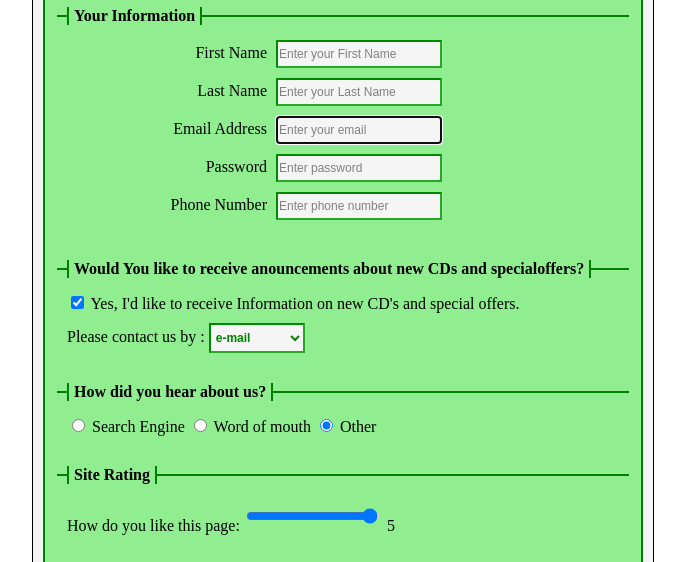
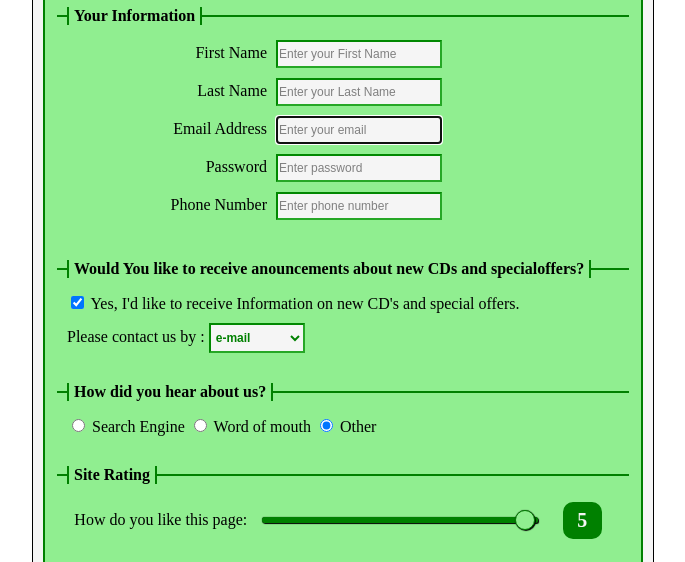
Before and after one commit to pawodyk/TUDub_WebDev1_Labs, a plain HTML site: page Lab9/index.html in a window 1280 px wide. Shown: the part 170-732 px from the top of the page, without its empty margins (297-982 px from the left). Drawn offline with Linux system fonts and the light colour scheme.

Commit message:
styled the scrollbar section

```diff
--- a/Lab9/index.html
+++ b/Lab9/index.html
@@ -69,13 +69,13 @@
                 <input type="radio" name="radioOption1" id="Other" value="Other" tabindex="6" checked="checked" required>
                 <label for="Other">Other</label>
             </fieldset>
-            <fieldset>
+            <fieldset id="fieldset4">
                 <legend>Site Rating</legend>
-                <label for="rating">How do you like this page:</label>
+                <label for="rating" id="rating_lbl">How do you like this page:</label>
                 <input type="range" name="rating" id="rating" min="1" max="5" value="5">
                 <output id="rating_result" name="rating_result"></output>
             </fieldset>
-            <fieldset id="fieldset4">
+            <fieldset id="fieldset5">
                 <legend>Comments</legend>
                 <textarea cols="60" rows="5"></textarea>
             </fieldset>
--- a/Lab9/styles.css
+++ b/Lab9/styles.css
@@ -75,7 +75,7 @@ legend {
 
 input,
 select,
-select option{
+select option {
     padding: 5px 1px;
 
     font-weight: 600;
@@ -110,10 +110,179 @@ select optgroup {
     background-color: forestgreen;
 }
 
-select option:hover {
+select option:hover,
+select option:checked {
     background-color: lightgreen;
+    box-shadow: 0 0 10px 100px #000 inset;
 }
 
+/* RADIO BUTTONS */
+
+/* input[type=checkbox]:not(old),
+input[type=radio]:not(old) {
+    width: 2em;
+    margin: 0;
+    padding: 0;
+    font-size: 1em;
+    opacity: 0;
+}
+
+input[type=checkbox]:not(old),
+input[type=radio]:not(old) {
+    display: inline-block;
+    margin-left: -2em;
+    line-height: 1.5em;
+}
+
+input[type=checkbox]:not(old)>span,
+input[type=radio]:not(old)>span {
+    display: inline-block;
+    width: 0.875em;
+    height: 0.875em;
+    margin: 0.25em 0.5em 0.25em 0.25em;
+    border: 0.0625em solid rgb(192, 192, 192);
+    border-radius: 0.25em;
+    background: rgb(224, 224, 224);
+    background-image: -moz-linear-gradient(rgb(240, 240, 240), rgb(224, 224, 224));
+    background-image: -ms-linear-gradient(rgb(240, 240, 240), rgb(224, 224, 224));
+    background-image: -o-linear-gradient(rgb(240, 240, 240), rgb(224, 224, 224));
+    background-image: -webkit-linear-gradient(rgb(240, 240, 240), rgb(224, 224, 224));
+    background-image: linear-gradient(rgb(240, 240, 240), rgb(224, 224, 224));
+    vertical-align: bottom;
+}
+
+input[type=checkbox]:not(old):checked>span,
+input[type=radio]:not(old):checked>span {
+    background-image: -moz-linear-gradient(rgb(224, 224, 224), rgb(240, 240, 240));
+    background-image: -ms-linear-gradient(rgb(224, 224, 224), rgb(240, 240, 240));
+    background-image: -o-linear-gradient(rgb(224, 224, 224), rgb(240, 240, 240));
+    background-image: -webkit-linear-gradient(rgb(224, 224, 224), rgb(240, 240, 240));
+    background-image: linear-gradient(rgb(224, 224, 224), rgb(240, 240, 240));
+}
+
+input[type=checkbox]:not(old):checked+label>span:before {
+    content: '✓';
+    display: block;
+    width: 1em;
+    color: rgb(153, 204, 102);
+    font-size: 0.875em;
+    line-height: 1em;
+    text-align: center;
+    text-shadow: 0 0 0.0714em rgb(115, 153, 77);
+    font-weight: bold;
+}
+
+input[type=radio]:not(old):checked+label>span>span {
+    display: block;
+    width: 0.5em;
+    height: 0.5em;
+    margin: 0.125em;
+    border: 0.0625em solid rgb(115, 153, 77);
+    border-radius: 0.125em;
+    background: rgb(153, 204, 102);
+    background-image: -moz-linear-gradient(rgb(179, 217, 140), rgb(153, 204, 102));
+    background-image: -ms-linear-gradient(rgb(179, 217, 140), rgb(153, 204, 102));
+    background-image: -o-linear-gradient(rgb(179, 217, 140), rgb(153, 204, 102));
+    background-image: -webkit-linear-gradient(rgb(179, 217, 140), rgb(153, 204, 102));
+    background-image: linear-gradient(rgb(179, 217, 140), rgb(153, 204, 102));
+} */
+
+/* SLIDER SETINGS */
+
+#fieldset4 {
+    display: flex;
+    justify-content: space-around;
+    align-items: center;
+}
+
+input[type=range] {
+    -webkit-appearance: none;
+    appearance: none;
+    margin: 18px 0;
+    padding: 0;
+    width: 50%;
+    border: none;
+    border-radius: 10px;
+    background-color: unset;
+}
+
+input[type=range]:focus {
+    outline: none;
+}
+
+input[type=range]::-webkit-slider-runnable-track {
+    padding: 3px;
+    width: 100%;
+    height: 5px;
+
+    background: green;
+    box-shadow: 1px 1px 1px black, 0 0 1px #0d0d0d;
+    border: none;
+    border-radius: 2.5px;
+
+    cursor: pointer;
+}
+
+input[type=range]::-webkit-slider-thumb {
+    -webkit-appearance: none;
+    margin-top: -10px;
+    height: 20px;
+    width: 20px;
+
+    background: lightgreen;
+    box-shadow: 1px 1px 1px black, 0 0 1px #0d0d0d;
+    border: 1px solid green;
+    border-radius: 10px;
+
+    cursor: pointer;
+}
+
+input[type=range]:focus::-webkit-slider-runnable-track {
+    background: forestgreen;
+}
+
+input[type=range]::-moz-range-track {
+    width: 100%;
+    height: 5px;
+    padding: 0;
+
+    background: green;
+    box-shadow: 1px 1px 1px black, 0 0 1px #0d0d0d;
+    border: none;
+    border-radius: 2.5px;
+
+    cursor: pointer;
+}
+
+input[type=range]::-moz-range-thumb {
+    appearance: none;
+    margin-top: -10px;
+    height: 20px;
+    width: 20px;
+
+    background: lightgreen;
+    box-shadow: 1px 1px 1px black, 0 0 1px #0d0d0d;
+    border: 1px solid green;
+    border-radius: 10px;
+
+    cursor: pointer;
+}
+
+#rating_result {
+    border-radius: 10px;
+    margin: 0 10px;
+    padding: 5px;
+    width: 25px;
+    text-align: center;
+
+    font-size: 20px;
+    font-weight: 700;
+
+    color: whitesmoke;
+    background-color: green;
+    border: 2px solid green;
+
+}
 
 /* BUTTONS */
 
@@ -145,7 +314,6 @@ select option:hover {
     background-color: greenyellow;
     background-image: linear-gradient(#26a726, greenyellow);
     transition: background-color ease-out 500ms;
-    transition: background-image ease-out 10000ms;
 }
 
 #buttons button:active {
```
